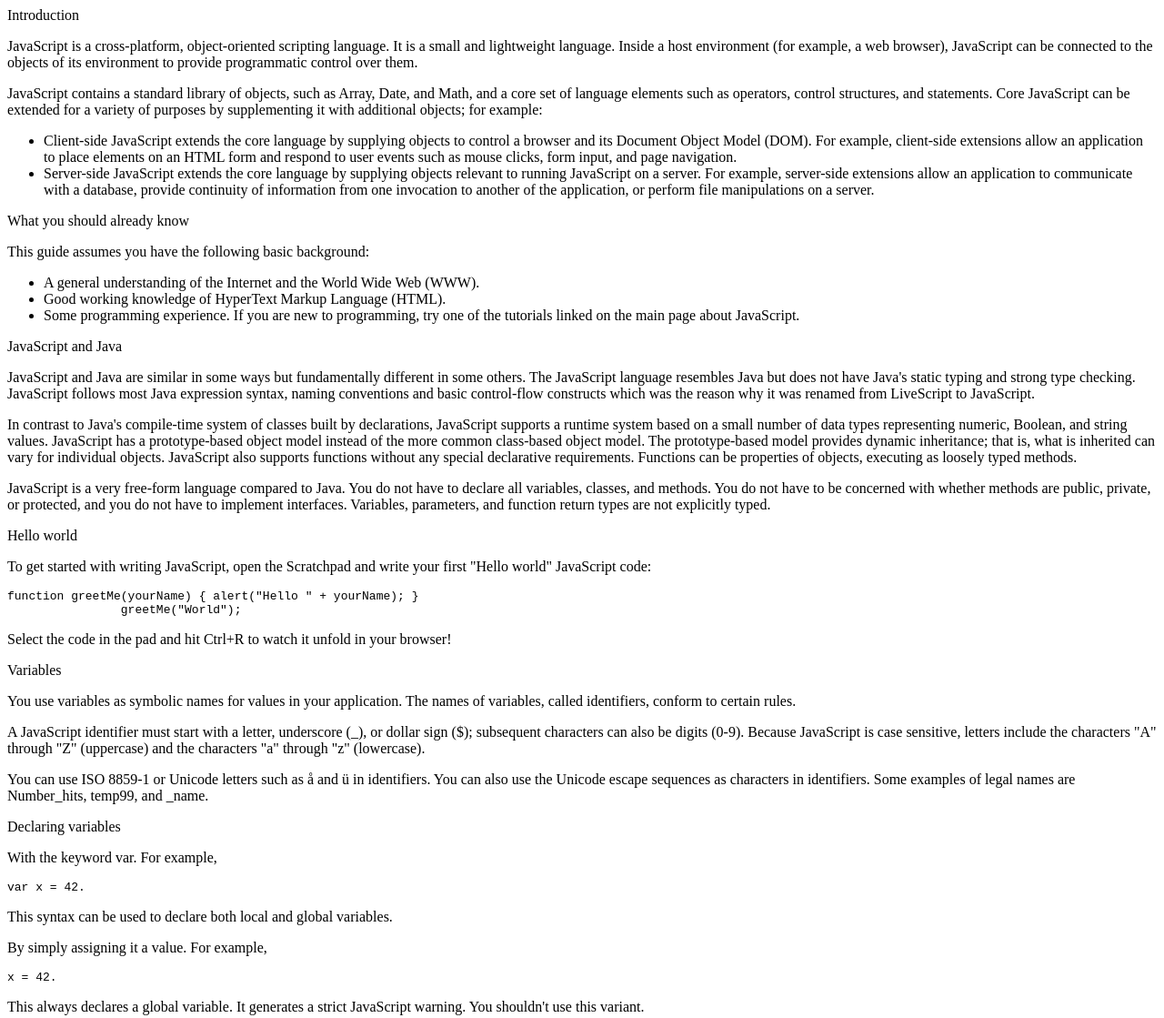
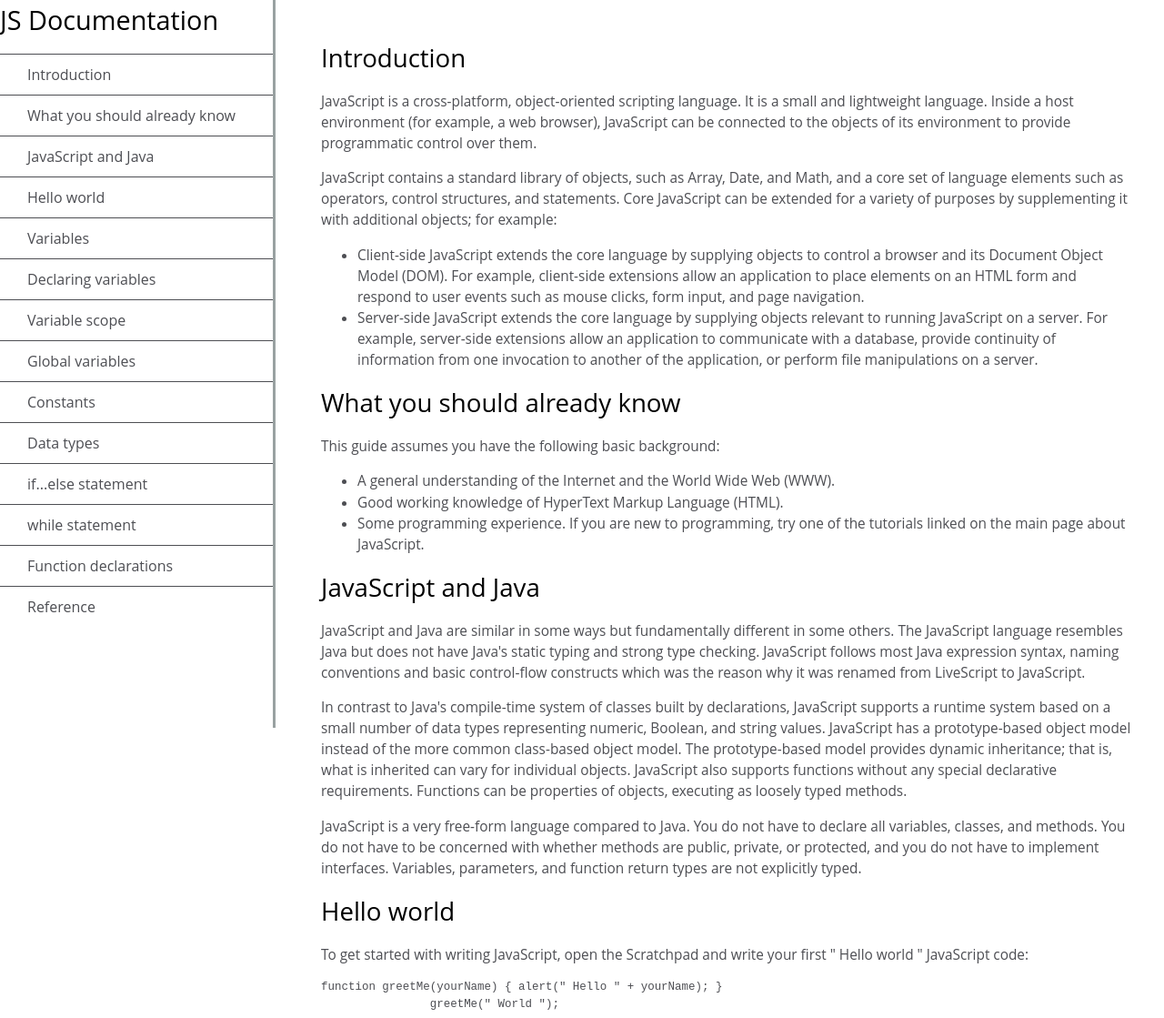
Before and after one commit to loveisgala/Technical-Documentation-Page, a plain HTML site: page index.html in a window 1280 px wide. Shown: the top 1119 px of the page at 91% size. Drawn offline with Linux system fonts and the light colour scheme.

Commit message:
style: add styles

```diff
--- a/index.html
+++ b/index.html
@@ -4,12 +4,32 @@
 <head>
     <meta charset="UTF-8">
     <meta name="viewport" content="width=device-width, initial-scale=1.0">
+    <link rel="stylesheet" href="style.css">
     <title>Document</title>
 </head>
 
 <body>
 
-    <main class="main-doc">
+    <main id="main-doc">
+        <nav id="navbar">
+            <header>JS Documentation</header>
+            <ul>
+                <li><a class="nav-link" href="#introduction">Introduction</a></li>
+                <li><a class="nav-link" href="#what_you_should_already_know">What you should already know</a></li>
+                <li><a href="#javascript_and_java" class="nav-link">JavaScript and Java</a></li>
+                <li><a href="#hello_world" class="nav-link">Hello world</a></li>
+                <li><a href="#variables" class="nav-link">Variables</a></li>
+                <li><a href="#declaring_variables" class="nav-link">Declaring variables</a></li>
+                <li><a href="#variable_scope" class="nav-link">Variable scope</a></li>
+                <li><a href="#global_variables" class="nav-link">Global variables</a></li>
+                <li><a href="#constants" class="nav-link">Constants</a></li>
+                <li><a href="#data_types" class="nav-link">Data types</a></li>
+                <li><a href="#if...else_statement" class="nav-link">if...else statement</a></li>
+                <li><a href="#while_statement" class="nav-link">while statement</a></li>
+                <li><a href="#function_declarations" class="nav-link">Function declarations</a></li>
+                <li><a href="#reference" class=" nav-link ">Reference</a></li>
+            </ul>
+        </nav>
 
         <section id="introduction" class="main-section">
             <header>Introduction</header>
@@ -48,18 +68,19 @@
 
         <section id="hello_world" class="main-section">
             <header>Hello world</header>
-            <p>To get started with writing JavaScript, open the Scratchpad and write your first "Hello world" JavaScript code:</p>
-            <pre><code>function greetMe(yourName) { alert("Hello " + yourName); }
-                greetMe("World");</code></pre>
+            <p>To get started with writing JavaScript, open the Scratchpad and write your first " Hello world " JavaScript code:</p>
+            <pre><code>function greetMe(yourName) { alert(" Hello " + yourName); }
+                greetMe(" World ");</code></pre>
             <p>Select the code in the pad and hit Ctrl+R to watch it unfold in your browser!</p>
         </section>
 
         <section id="variables" class="main-section">
             <header>Variables</header>
             <p>You use variables as symbolic names for values in your application. The names of variables, called identifiers, conform to certain rules.</p>
-            <p>A JavaScript identifier must start with a letter, underscore (_), or dollar sign ($); subsequent characters can also be digits (0-9). Because JavaScript is case sensitive, letters include the characters "A" through "Z" (uppercase) and the
-                characters "a" through "z" (lowercase).</p>
-            <p>You can use ISO 8859-1 or Unicode letters such as å and ü in identifiers. You can also use the Unicode escape sequences as characters in identifiers. Some examples of legal names are Number_hits, temp99, and _name.</p>
+            <p>A JavaScript identifier must start with a letter, underscore (_), or dollar sign ($); subsequent characters can also be digits (0-9). Because JavaScript is case sensitive, letters include the characters " A " through " Z " (uppercase) and
+                the characters " a " through " z " (lowercase).</p>
+            <p>You can use ISO 8859-1 or Unicode letters such as å and ü in identifiers. You can also use the Unicode escape sequences as characters in identifiers. Some examples of legal names are Number_hits, temp99, and _name.
+            </p>
         </section>
 
         <section id="declaring_variables" class="main-section">
@@ -69,7 +90,8 @@
             <p>This syntax can be used to declare both local and global variables.</p>
             <p>By simply assigning it a value. For example,</p>
             <pre><code>x = 42.</code></pre>
-            <p>This always declares a global variable. It generates a strict JavaScript warning. You shouldn't use this variant.</p>
+            <p>This always declares a global variable. It generates a strict JavaScript warning. You shouldn't use this variant.
+            </p>
             <p>With the keyword let. For example,</p>
             <pre><code>let y = 13.</code></pre>
             <p>This syntax can be used to declare a block scope local variable. See Variable scope below.</p>
@@ -101,12 +123,14 @@
             <pre><code>const PI = 3.14;</code></pre>
             <p>A constant cannot change value through assignment or be re-declared while the script is running. It has to be initialized to a value.</p>
             <p>The scope rules for constants are the same as those for let block scope variables. If the const keyword is omitted, the identifier is assumed to represent a variable.</p>
-            <p>You cannot declare a constant with the same name as a function or variable in the same scope. For example:</p>
+            <p>You cannot declare a constant with the same name as a function or variable in the same scope. For example:
+            </p>
             <pre><code>// THIS WILL CAUSE AN ERROR function f() {}; const f = 5; // THIS WILL
             CAUSE AN ERROR ALSO function f() { const g = 5; var g; //statements
             }</code></pre>
-            <p>However, object attributes are not protected, so the following statement is executed without problems.</p>
-            <pre><code>const MY_OBJECT = {"key": "value"}; MY_OBJECT.key = "otherValue";</code></pre>
+            <p>However, object attributes are not protected, so the following statement is executed without problems.
+            </p>
+            <pre><code>const MY_OBJECT = {" key ": " value "}; MY_OBJECT.key = " otherValue ";</code></pre>
         </section>
 
         <section id="data_types" class="main-section">
@@ -120,7 +144,7 @@
                         <li>null. A special keyword denoting a null value. Because JavaScript is case-sensitive, null is not the same as Null, NULL, or any other variant.</li>
                         <li>undefined. A top-level property whose value is undefined.</li>
                         <li>Number. 42 or 3.14159.</li>
-                        <li>String. "Howdy"</li>
+                        <li>String. " Howdy "</li>
                         <li>Symbol (new in ECMAScript 2015). A data type whose instances are unique and immutable.</li>
                     </ul>
 
@@ -132,13 +156,14 @@
                 for values, and functions as procedures that your application can perform.</p>
         </section>
 
-        <section id="if_else_statement" class="main-section">
+        <section id="if...else_statement" class="main-section">
             <header>if...else statement</header>
             <p>Use the if statement to execute a statement if a logical condition is true. Use the optional else clause to execute a statement if the condition is false. An if statement looks as follows:</p>
             <pre><code>if (condition) { statement_1; } else { statement_2; }</code></pre>
             <p>condition can be any expression that evaluates to true or false. See Boolean for an explanation of what evaluates to true and false. If condition evaluates to true, statement_1 is executed; otherwise, statement_2 is executed. statement_1 and
                 statement_2 can be any statement, including further nested if statements.</p>
-            <p>You may also compound the statements using else if to have multiple conditions tested in sequence, as follows:</p>
+            <p>You may also compound the statements using else if to have multiple conditions tested in sequence, as follows:
+            </p>
             <pre><code>if (condition_1) { statement_1; } else if (condition_2) { statement_2;
             } else if (condition_n) { statement_n; } else { statement_last; }</code></pre>
             <p>In the case of multiple conditions only the first logical condition which evaluates to true will be executed. To execute multiple statements, group them within a block statement ({ ... }) . In general, it's good practice to always use block
@@ -194,7 +219,7 @@
         <section id="reference" class="main-section">
             <header>Reference</header>
             <ul>
-                <li>All the documentation in this page is taken from MDN</li>
+                <li>All the documentation in this page is taken from <a href="https://developer.mozilla.org/en-US/docs/Web/JavaScript/Guide">MDN</a></li>
             </ul>
         </section>
 
--- a/style.css
+++ b/style.css
@@ -0,0 +1,135 @@
+html,
+body {
+    min-width: 290px;
+    color: #4d4e53;
+    background-color: #ffffff;
+    font-family: "Open Sans", Arial, sans-serif;
+    line-height: 1.5;
+}
+
+main,
+section,
+nav,
+header,
+body,
+article {
+    display: block;
+}
+
+head {
+    display: none;
+}
+
+body {
+    margin: 8px;
+}
+
+header {
+    color: black;
+    margin: 10px;
+    text-align: center;
+    font-size: 1.8em;
+    font-weight: thin;
+}
+
+
+/** MAIN **/
+
+#main-doc {
+    position: absolute;
+    margin-left: 310px;
+    padding: 20px;
+    margin-bottom: 110px;
+}
+
+#main-doc header {
+    text-align: left;
+    margin: 0px;
+}
+
+
+/** NAVBAR **/
+
+#navbar {
+    position: fixed;
+    min-width: 290px;
+    top: 0px;
+    left: 0px;
+    width: 300px;
+    height: 100%;
+    border-right: solid;
+    border-color: rgba(0, 22, 22, 0.4);
+}
+
+#navbar ul {
+    height: 88%;
+    padding: 0;
+    overflow-y: auto;
+    overflow-x: hidden;
+}
+
+#navbar a {
+    display: block;
+    padding: 10px 30px;
+    color: #4d4e53;
+    text-decoration: none;
+    cursor: pointer;
+}
+
+a:-webkit-any-link {
+    color: -webkit-link;
+    cursor: pointer;
+    text-decoration: underline;
+}
+
+#navbar li {
+    color: #4d4e53;
+    border-top: 1px solid;
+    list-style: none;
+    position: relative;
+    width: 100%;
+}
+
+
+/** LISTS **/
+
+ul {
+    display: block;
+    list-style-type: disc;
+    margin-block-start: 1em;
+    margin-block-end: 1em;
+    margin-inline-start: 0px;
+    margin-inline-end: 0px;
+    padding-inline-start: 40px;
+}
+
+li {
+    text-align: -webkit-match-parent;
+}
+
+
+/** SECTION **/
+
+section {
+    color: #4d4e53;
+    margin: 15px;
+    font-size: 0.96em;
+}
+
+
+/** MEDIA QUERY **/
+
+@media only screen and (max-width: 815px) {
+    #navbar {
+        background-color: white;
+        position: absolute;
+        top: 0;
+        padding: 0;
+        margin: 0;
+        width: 100%;
+        max-height: 275px;
+        border: none;
+        z-index: 1;
+        border-bottom: 2px solid;
+    }
+}
```
